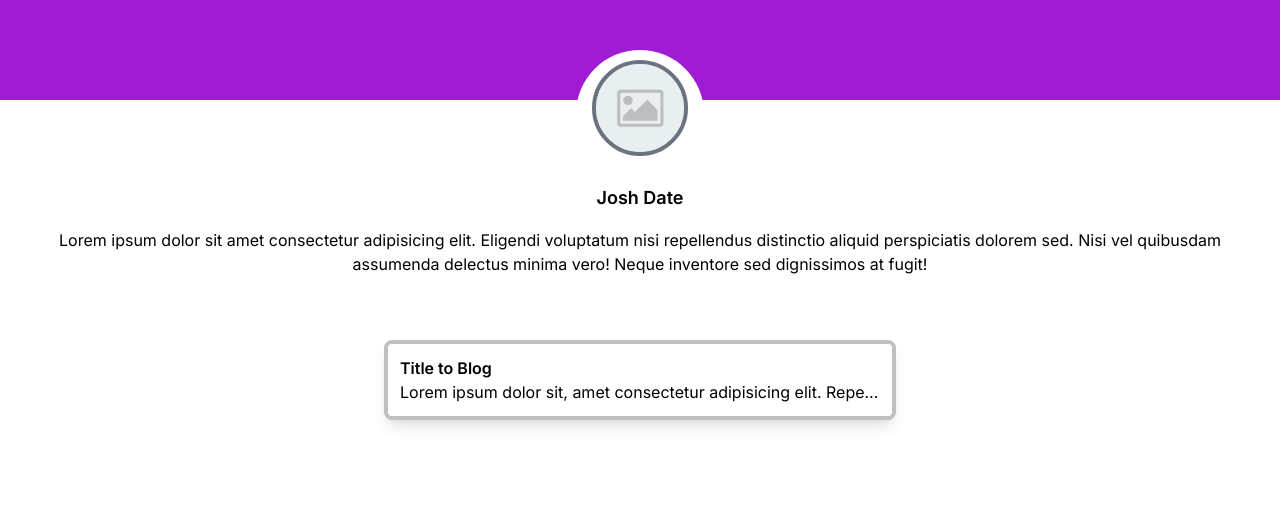
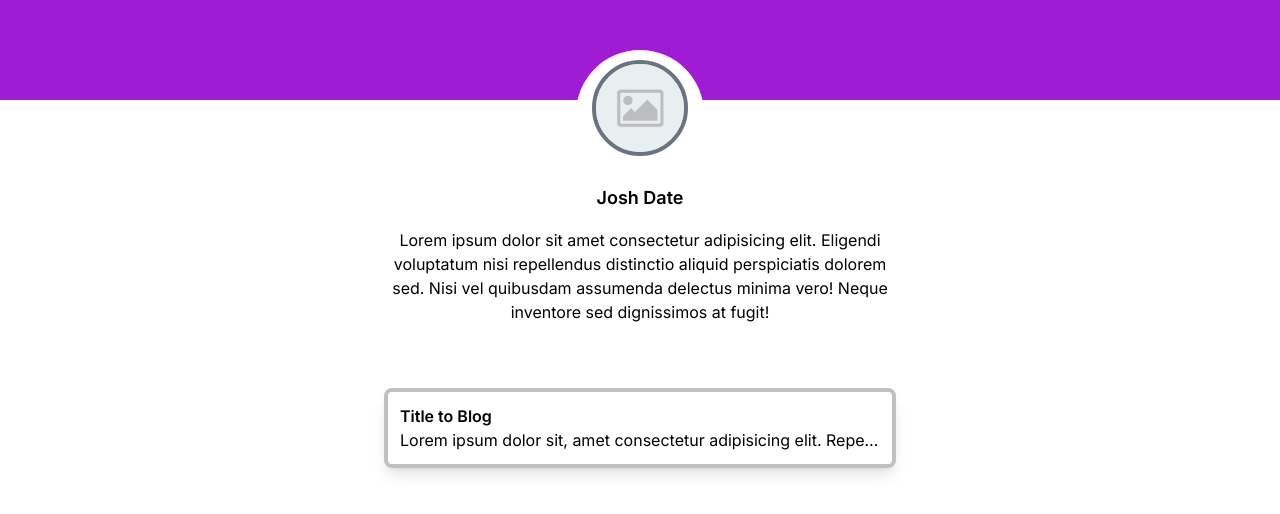
Before and after one commit to Josh-D18/blogSite, a Next.js app: page / in a window 1280 px wide. Shown: the top 514 px of the page. Built offline with nearby package versions, Linux system fonts and the light colour scheme.

Commit message:
Fixed spacing issue with content paragraph

```diff
--- a/src/app/components/Profile/ui/ProfileContent.tsx
+++ b/src/app/components/Profile/ui/ProfileContent.tsx
@@ -6,14 +6,14 @@ const ProfileContent: React.FC = () => {
     <div className="h-full mt-[84px]">
       <div>
         <h2 className="text-lg font-semibold text-center mt-7">Josh Date</h2>
-        <p className="pt-4 text-center md:px-5 lg:px-10">
+        <p className="pt-4 mx-10 text-center md:max-w-lg md:m-auto lg:px-10 xl:max-w-xl lg:max-w-2xl">
           Lorem ipsum dolor sit amet consectetur adipisicing elit. Eligendi
           voluptatum nisi repellendus distinctio aliquid perspiciatis dolorem
           sed. Nisi vel quibusdam assumenda delectus minima vero! Neque
           inventore sed dignissimos at fugit!
         </p>
         <div className="flex items-center justify-center mx-3 mt-8">
-          <div className="border-4 border-[#C0C0C0] shadow-lg p-3 my-8 rounded-lg w-full md:max-w-lg">
+          <div className="border-4 border-[#C0C0C0] shadow-lg p-3 my-8 rounded-lg w-full max-w-lg ">
             <h3 className="font-semibold">Title to Blog</h3>
             <p className="block font-normal truncate">
               Lorem ipsum dolor sit, amet consectetur adipisicing elit.
```
